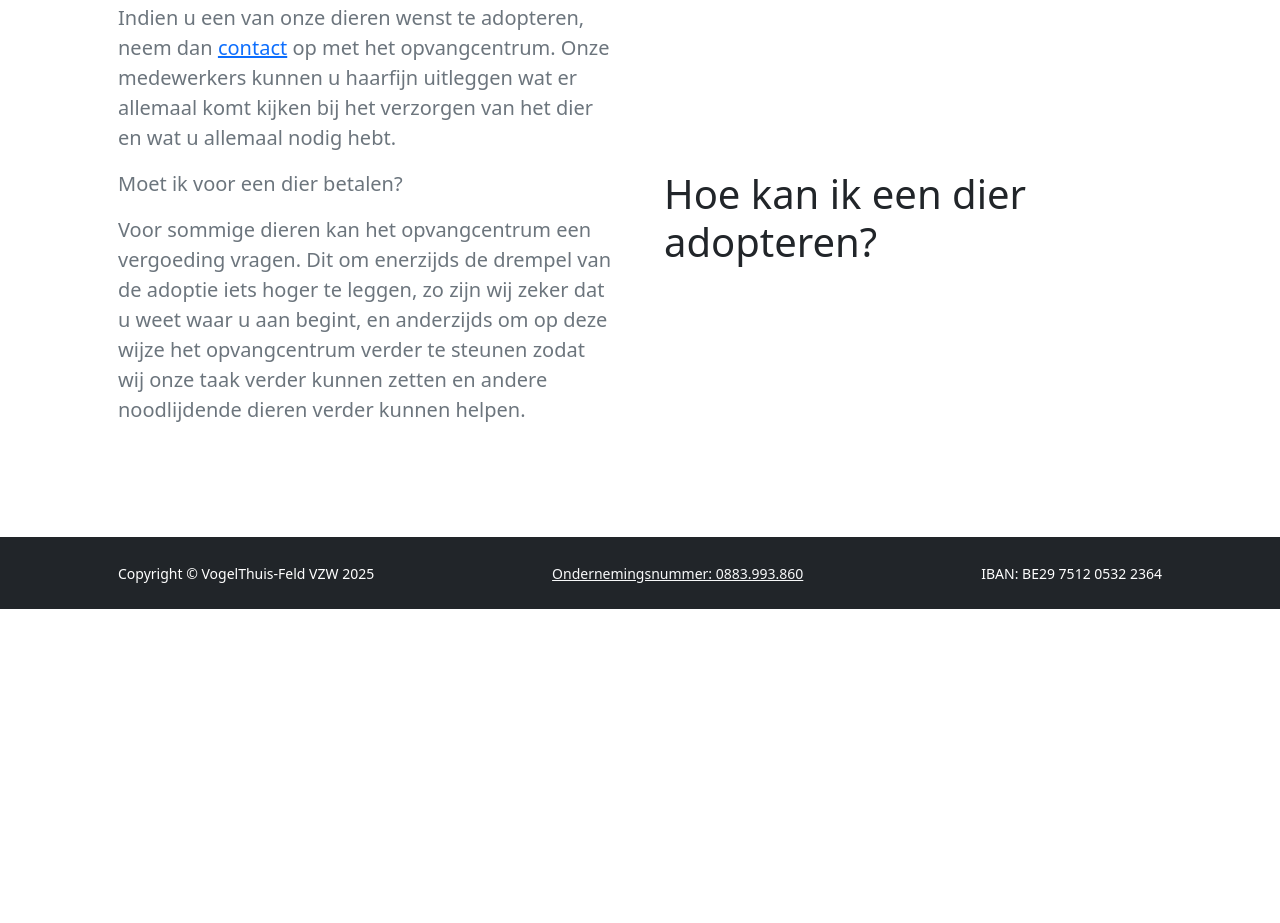
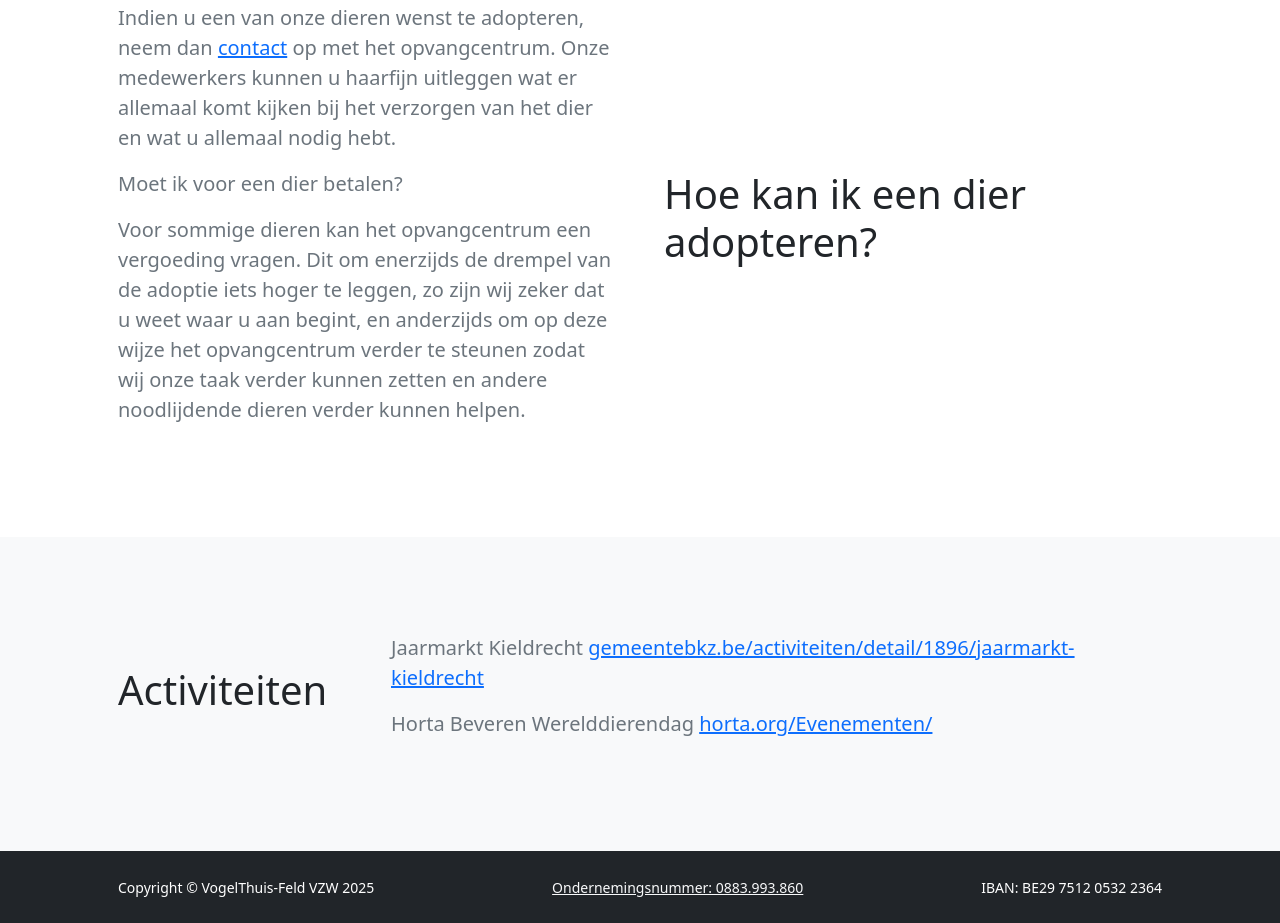
Before and after one commit to VogelThuis-FELD-VZW/VogelThuis-FELD-VZW.github.io, a plain HTML site: page info.html in a window 1280 px wide. Shown: the part 917-1840 px from the top of the page. Before the commit the page ends 1526 px from the top, so only its background shows below. Drawn offline with nearby package versions, Linux system fonts and the light colour scheme.

Commit message:
Added Activities

```diff
--- a/info.html
+++ b/info.html
@@ -29,7 +29,7 @@
                 </div>
             </div>
         </header>
-        <!-- About section one-->
+        <!--section one-->
         <section class="py-5 bg-light" id="scroll-target">
             <div class="container px-5 my-5">
                 <div class="row gx-5 align-items-center">
@@ -55,7 +55,7 @@
                 </div>
             </div>
         </section>
-        <!-- About section two-->
+        <!--section two-->
         <section class="py-5">
             <div class="container px-5 my-5">
                 <div class="row gx-5 align-items-center">
@@ -79,6 +79,22 @@
                             om op deze wijze het opvangcentrum verder te steunen zodat wij onze taak verder kunnen zetten en
                             andere noodlijdende dieren verder kunnen helpen.
                         </p>
+                    </div>
+                </div>
+            </div>
+        </section>
+        <!--section Three-->
+        <section class="py-5 bg-light" id="scroll-target">
+            <div class="container px-5 my-5">
+                <div class="row gx-5 align-items-center">
+                    <div class="col-lg-3">
+                        <h1>Activiteiten
+                        </h1>
+                    </div>
+                    <div class="col-lg-9 lead fw-normal text-muted mb-0">
+                        <p>Jaarmarkt Kieldrecht <a href="https://gemeentebkz.be/activiteiten/detail/1896/jaarmarkt-kieldrecht">gemeentebkz.be/activiteiten/detail/1896/jaarmarkt-kieldrecht</a></p>
+                        <p>Horta Beveren Werelddierendag <a href="https://horta.org/Evenementen/">horta.org/Evenementen/</a></p>
+
                     </div>
                 </div>
             </div>
```
